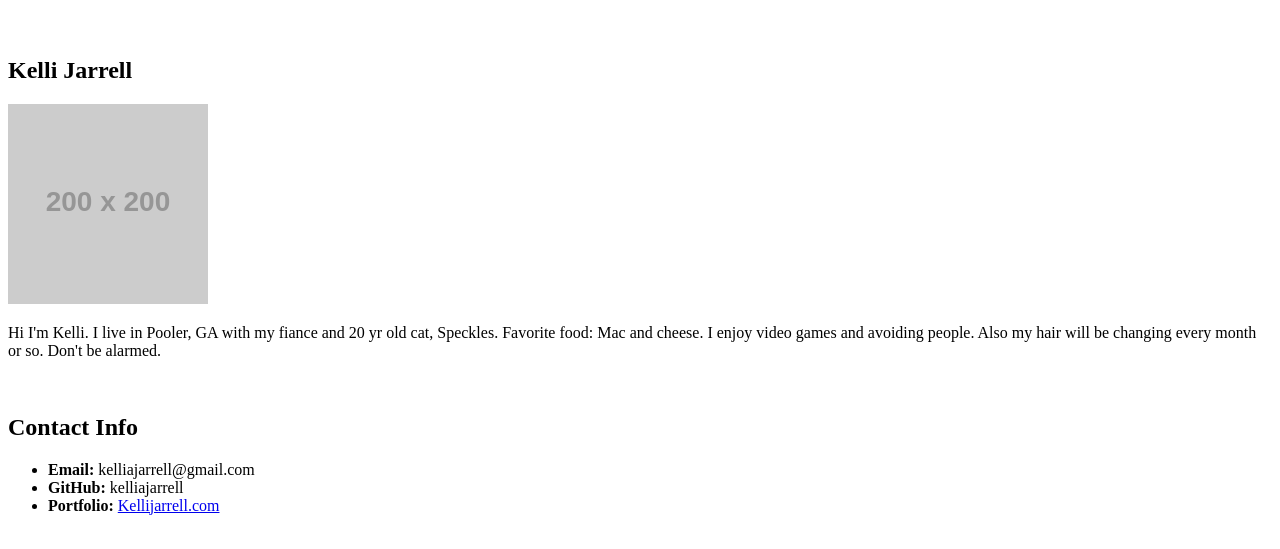
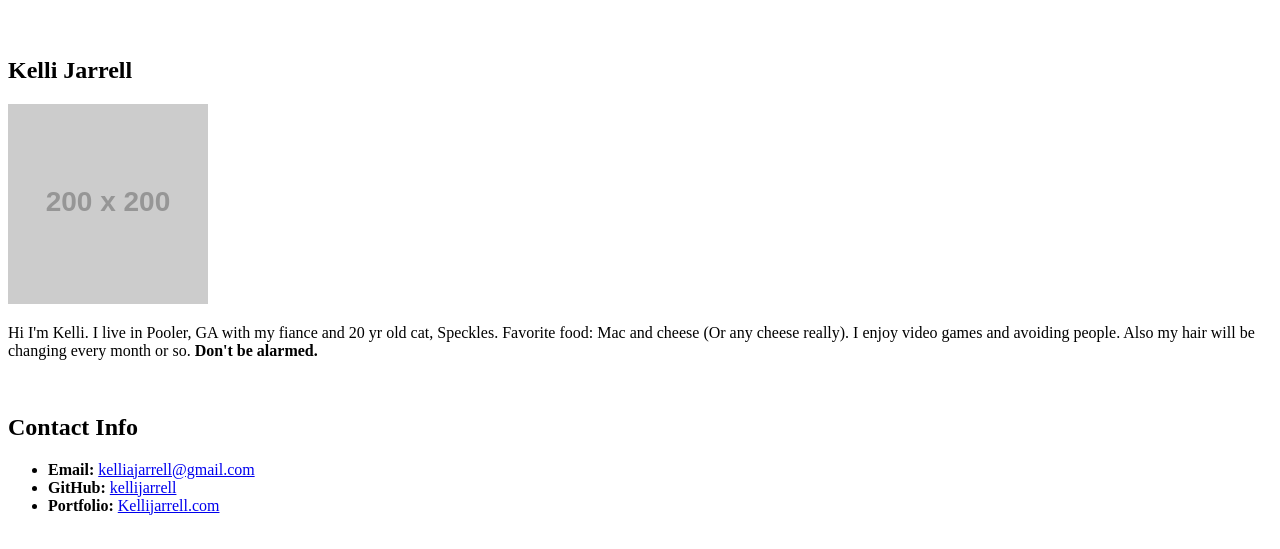
Before and after one commit to kellijarrell/Demo-Download, a plain HTML site: page StudentBio.html in a window 1280 px wide. Shown: the part 61-610 px from the top of the page. Drawn offline with Linux system fonts and the light colour scheme; placeholder pictures from the web are drawn by us.

Commit message:
Student Bio Updated

```diff
--- a/StudentBio.html
+++ b/StudentBio.html
@@ -6,22 +6,28 @@
     <meta http-equiv="X-UA-Compatible" content="ie=edge">
     <title>Student Bio</title>
 </head>
-<div>
+<header>
 <h1>Student Bio</h1>
+</header>
+
+<main>
+<section>
 <br />
 <h2>Kelli Jarrell</h2>
 <img src="http://placehold.it/200x200" />
 <br />
-<p>Hi I'm Kelli. I live in Pooler, GA with my fiance and 20 yr old cat, Speckles. Favorite food: Mac and cheese. I enjoy video games and avoiding people. Also my hair will be changing every month or so. Don't be alarmed.</p>
+<p>Hi I'm Kelli. I live in Pooler, GA with my fiance and 20 yr old cat, Speckles. Favorite food: Mac and cheese (Or any cheese really). I enjoy video games and avoiding people. Also my hair will be changing every month or so. <strong>Don't be alarmed.</strong></p>
 <br />
-
+</section>
+<section>
 <h2>Contact Info</h2>
 <ul>
-    <li><strong>Email: </strong>kelliajarrell@gmail.com</li>
-    <li><strong>GitHub: </strong>kelliajarrell</li>
+    <li><strong>Email:</strong> <a href="mailto:kelliajarrell@gmail.com" >kelliajarrell@gmail.com</a></li>
+    <li><strong>GitHub: </strong><a href="kelliajarrell@gmail.com" >kellijarrell</a></li>
     <li><strong>Portfolio: </strong><a href="kellijarrell.com">Kellijarrell.com</li>
 </ul>
-</div>
+</section>
+</main>
 <body>
 
 </body>
```
